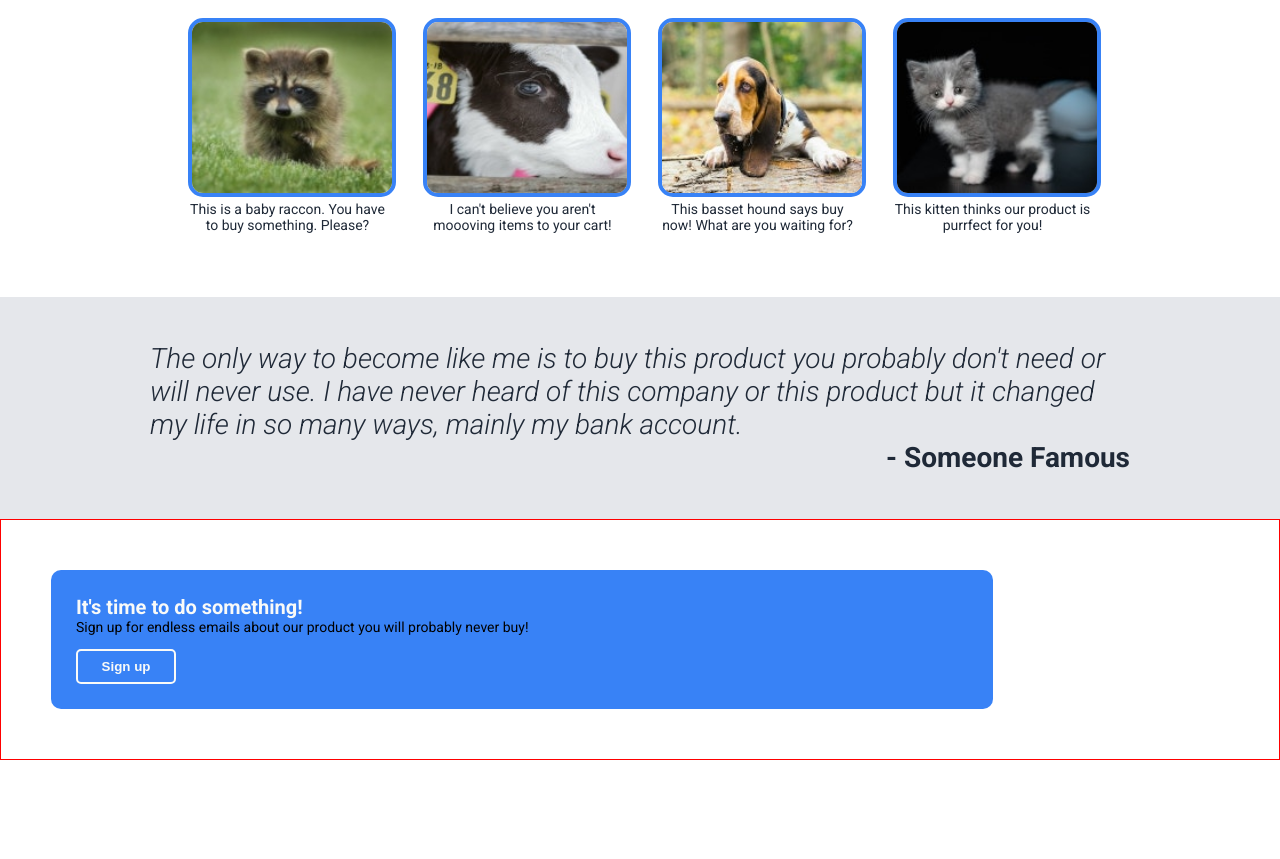
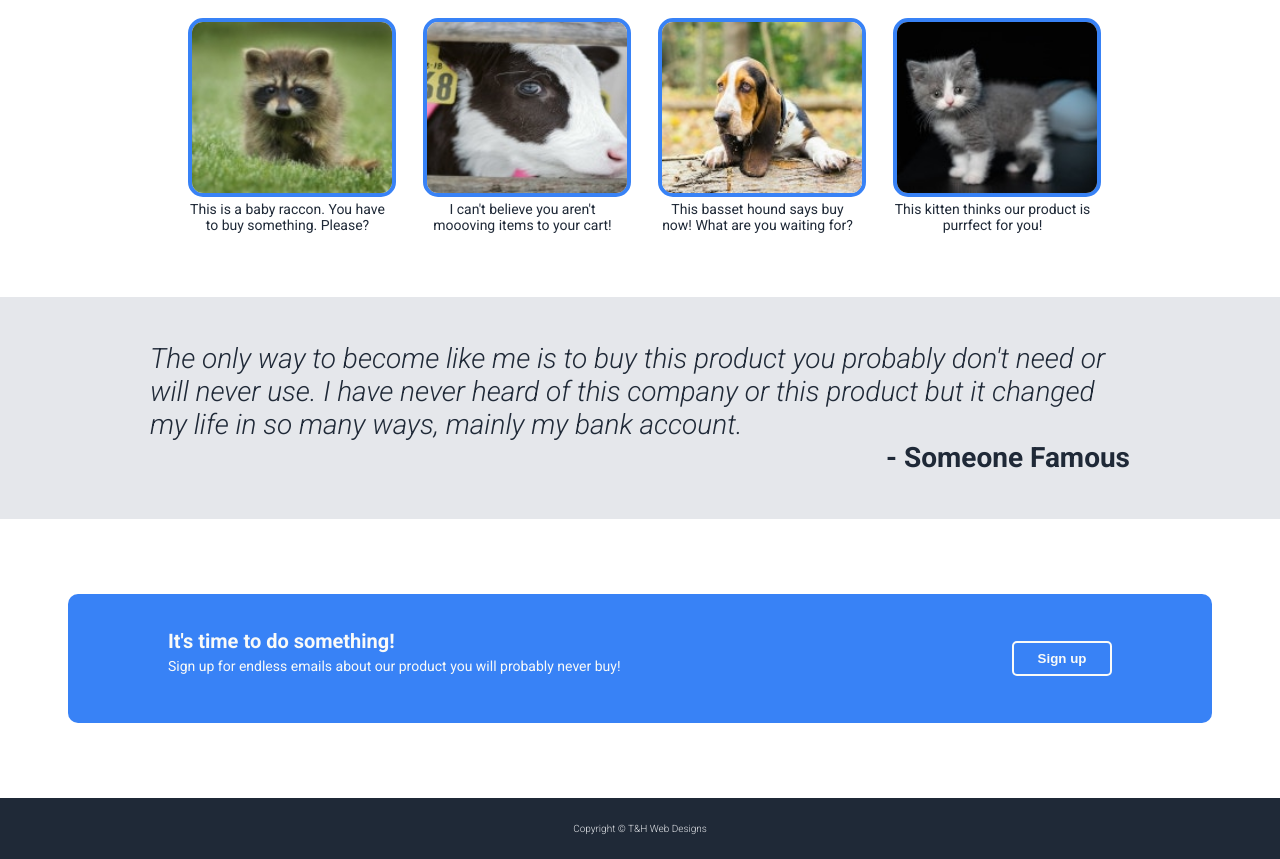
Before and after one commit to tatorsgonnatate/odin-landing-page, a plain HTML site: page index.html in a window 1280 px wide. Shown: the part 533-1392 px from the top of the page. Before the commit the page ends 1293 px from the top, so only its background shows below. Drawn offline with Linux system fonts and the light colour scheme.

Commit message:
Add Divs to Sign to container for flex styling and add footer section

```diff
--- a/index.html
+++ b/index.html
@@ -19,7 +19,7 @@
                   <a href="">Contact</a>
                 </div>
             </div>
-      </div>
+
       <div class="container-one">
         <div class="info-left">
           <div class="info">
@@ -73,14 +73,20 @@
 
       <div class="container-four">
         <div class="sign-up">
-          <h1>It's time to do something!</h1>
-          <p>Sign up for endless emails about our product you will probably never buy!</p>
-          <button class="button action">Sign up</button>
+          <div class="sign-up-left">
+            <h1>It's time to do something!</h1>
+            <p>Sign up for endless emails about our product you will probably never buy!</p>
+          </div>
+          <div class="sign-up-right">
+            <button class="button action">Sign up</button>
+          </div>
         </div>
       </div>
+    </div>
 
-      <!--<div class="footer">
+      <div class="footer">
         <p>Copyright &#169; T&H Web Designs</p>
-      </div>-->
+      </div>
+    </div>
 </body>
 </html>
--- a/styles.css
+++ b/styles.css
@@ -186,32 +186,55 @@ a {
 .container-four {
     display: flex;
     flex-direction: row;
-    padding: 50px;
-    border: 1px solid red;
-
+    justify-content: center;
+    padding:75px 50px;
 }
 
 .sign-up {
+    display: flex;
     background-color: #3882F6;
-    box-sizing: border-box;
-    padding: 25px;
+    padding: 35px 100px;
     width: 80%;
     border-radius: 10px;
 }
 
-.sign-up > h1 {
+.sign-up-left {
+    display: flex;
+    align-items: flex-start;
+    justify-content: center;
+    flex: 2;
+    flex-flow: column nowrap;
     color: #F9FAF8;
+}
+
+.sign-up-left >h1 {
     font-size: 20px;
     margin: 0;
 }
 
-.sign-up > p {
+.sign-up-left > p {
     font-size: 14px;
-    margin-top: 0;
+    margin-top: 5px;
+}
+
+.sign-up-right {
+    display: flex;
+    justify-content:flex-end;
+    align-items: center;
+    flex: 1;
 }
 
 .action {
     border: 2px solid #F9FAF8;
-    flex-shrink: none;
+}
 
+/*Footer*/
+.footer {
+    display: flex;
+    justify-content: center;
+    background-color: #1F2937;
+    color: #E5E7EB;
+    font-size: 10px;
+    font-weight: 300;
+    padding: 15px 100px 15px 100px;
 }
```
